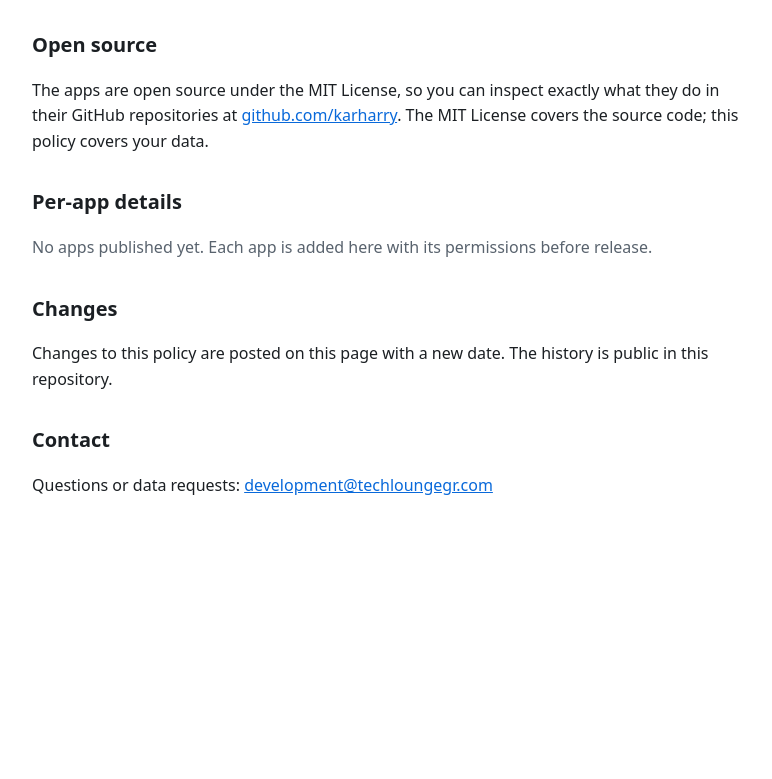
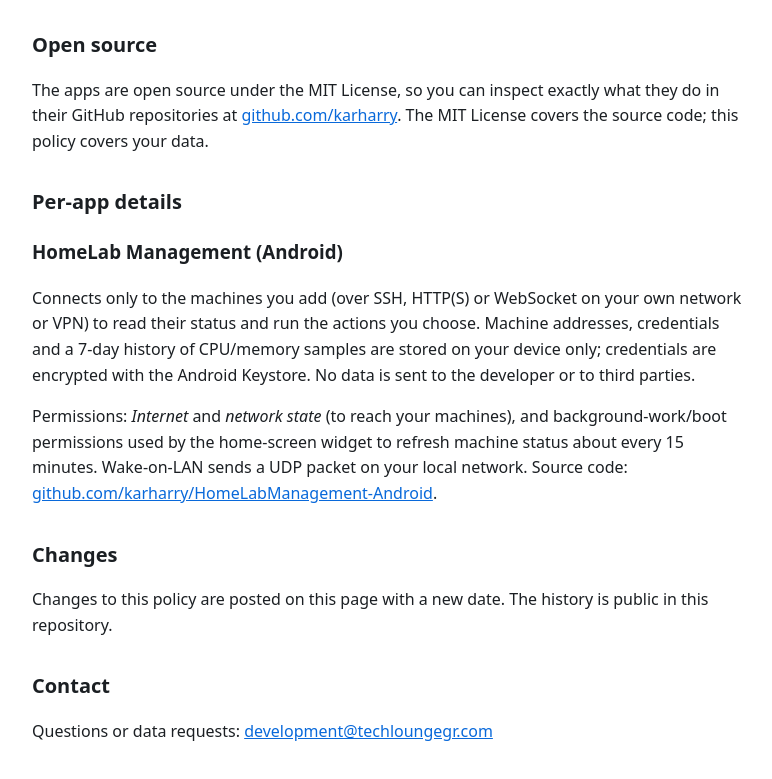
Before and after one commit to karharry/privacy, a plain HTML site: page index.html in a window 1280 px wide. Shown: the part 924-1703 px from the top of the page, without its empty margins (248-1020 px from the left). Before the commit the page ends 1503 px from the top, so only its background shows below. Drawn offline with Linux system fonts and the light colour scheme.

Commit message:
Add HomeLab Management (Android) section

```diff
--- a/index.html
+++ b/index.html
@@ -35,7 +35,9 @@
 <p>The apps are open source under the MIT License, so you can inspect exactly what they do in their GitHub repositories at <a href="https://github.com/karharry">github.com/karharry</a>. The MIT License covers the source code; this policy covers your data.</p>
 
 <h2>Per-app details</h2>
-<p class="muted">No apps published yet. Each app is added here with its permissions before release.</p>
+<h3>HomeLab Management (Android)</h3>
+<p>Connects only to the machines you add (over SSH, HTTP(S) or WebSocket on your own network or VPN) to read their status and run the actions you choose. Machine addresses, credentials and a 7-day history of CPU/memory samples are stored on your device only; credentials are encrypted with the Android Keystore. No data is sent to the developer or to third parties.</p>
+<p>Permissions: <em>Internet</em> and <em>network state</em> (to reach your machines), and background-work/boot permissions used by the home-screen widget to refresh machine status about every 15 minutes. Wake-on-LAN sends a UDP packet on your local network. Source code: <a href="https://github.com/karharry/HomeLabManagement-Android">github.com/karharry/HomeLabManagement-Android</a>.</p>
 
 <h2>Changes</h2>
 <p>Changes to this policy are posted on this page with a new date. The history is public in this repository.</p>
```
